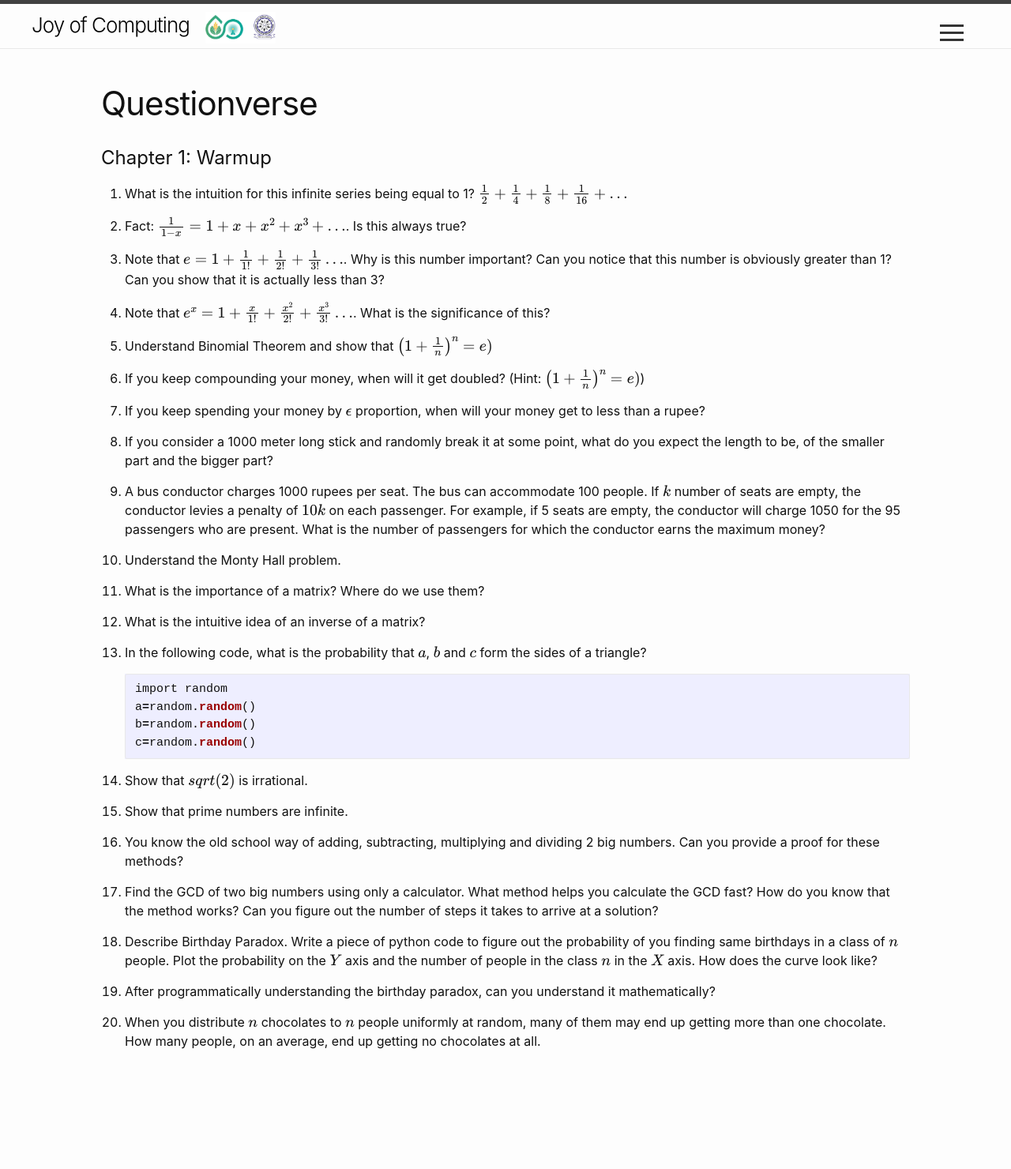
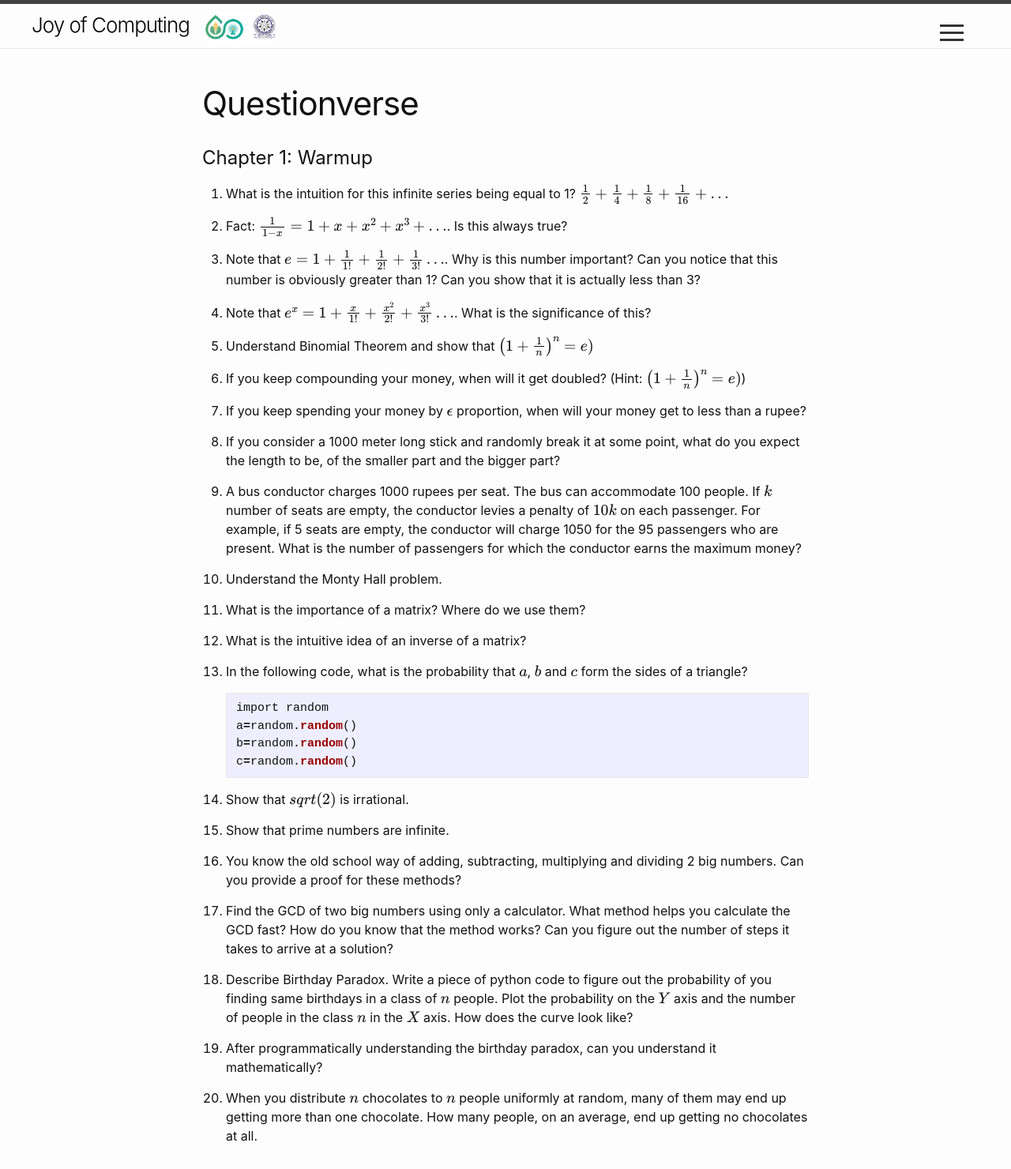
Before and after one commit to sudarshansudarshan/joc, a Jekyll site: the page built from Questions.md, in a window 1280 px wide. Shown: the whole page at 79% size. Built offline with Jekyll 4.4.1, drawn with Linux system fonts in a browser that asks for light colours; formulas are drawn with MathJax 3; before the commit the page ends 1360 px from its top, so only the background shows below that.

Commit message:
Update page.html

```diff
--- a/_layouts/page.html
+++ b/_layouts/page.html
@@ -4,11 +4,11 @@ layout: default
 <br><br>
 <article class="post">
 
-  <header class="post-header" style="padding-left: 10vw; padding-right: 10vw">
+  <header class="post-header" style="padding-left: 20vw; padding-right: 20vw">
     <h1 class="post-title" >{{ page.title | escape }}</h1>
   </header>
 
-  <div class="post-content" style="padding-left: 10vw; padding-right: 10vw">
+  <div class="post-content" style="padding-left: 20vw; padding-right: 20vw">
     {{ content }}
   </div>
 
```
